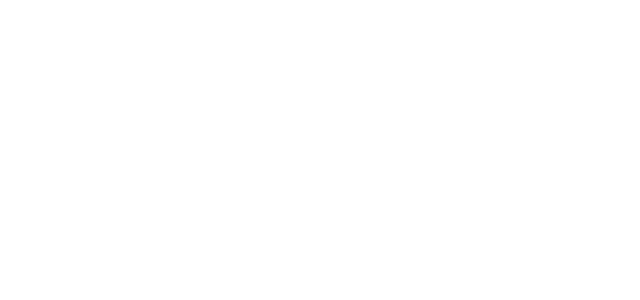
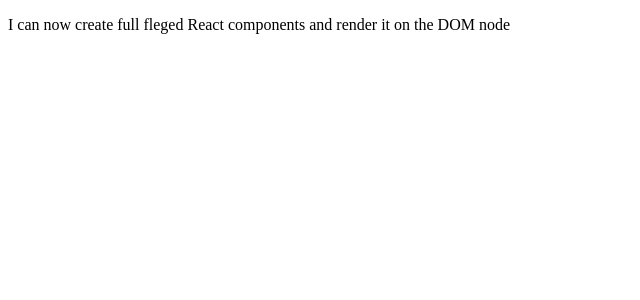
Before and after one commit to acciojob/single-component-debug-react-AshishDeshmukh018, a React app: page / in a window 1280 px wide. Shown: the top 300 px of the page, without its empty margins (0-640 px from the left). Built offline with nearby package versions, Linux system fonts and the light colour scheme.

Commit message:
submitting code-Mon May 15 2023 14:26:47 GMT+0530 (India Standard Time)

```diff
--- a/src/components/App.js
+++ b/src/components/App.js
@@ -3,7 +3,7 @@
 const App = () => {
   return (
     <div>
-
+      <p>I can now create full fleged React components and render it on the DOM node</p>
     </div>
   );
 };
```
